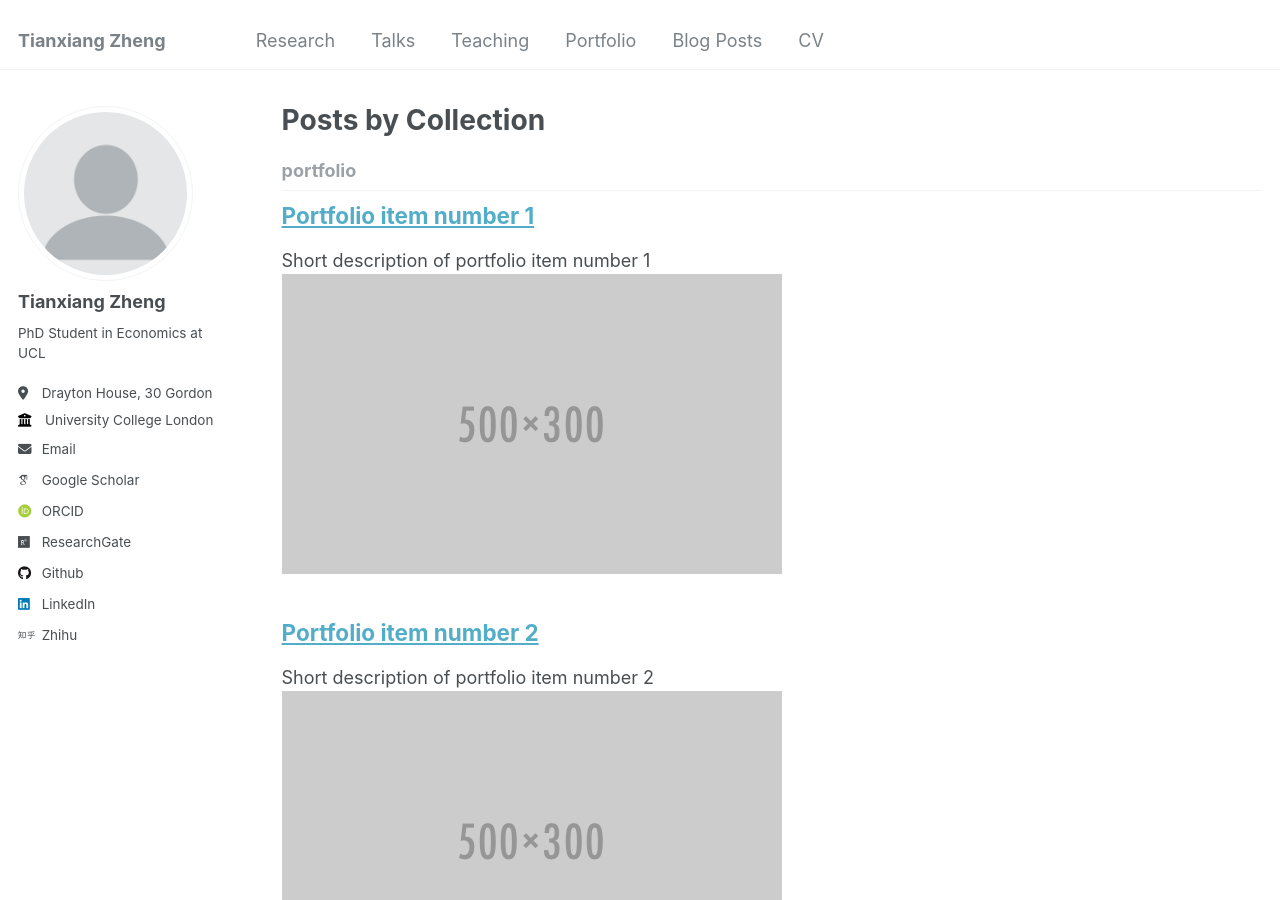
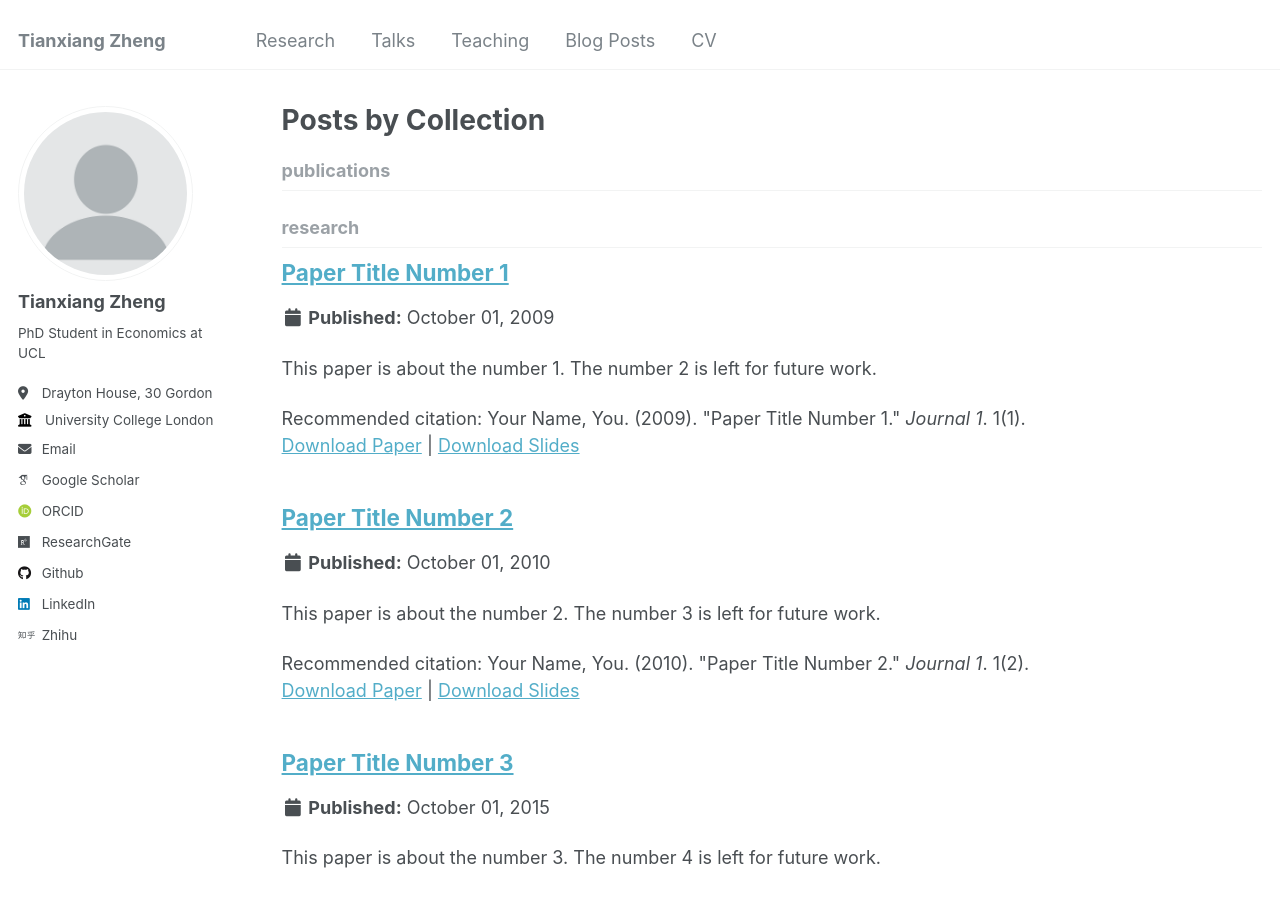
Before and after one commit to zhengtxecon/zhengtxecon.github.io, a Jekyll site: the page built from _pages/collection-archive.html, in a window 1280 px wide and 900 px high. Built offline with Jekyll 4.4.1, drawn with Linux system fonts in a browser that asks for light colours; some web fonts are replaced.

Commit message:
rm portfolio

```diff
--- a/_config.yml
+++ b/_config.yml
@@ -217,9 +217,6 @@ collections:
   publications:
     output: true
     permalink: /:collection/:path/
-  portfolio:
-    output: true
-    permalink: /:collection/:path/
   talks:
     output: true
     permalink: /:collection/:path/
@@ -266,15 +263,6 @@ defaults:
       author_profile: true
       share: true
       comments: true
-  # _portfolio
-  - scope:
-      path: ""
-      type: portfolio
-    values:
-      layout: single
-      author_profile: true
-      share: true
-      comment: true
   # _talks
   - scope:
       path: ""
--- a/_data/navigation.yml
+++ b/_data/navigation.yml
@@ -14,9 +14,6 @@ main:
   - title: "Teaching"
     url: /teaching/
 
-  - title: "Portfolio"
-    url: /portfolio/
-
   - title: "Blog Posts"
     url: /year-archive/
 
```
